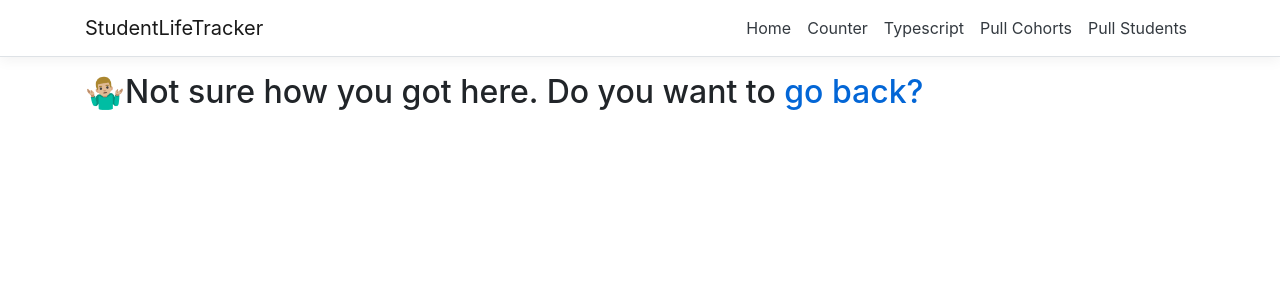
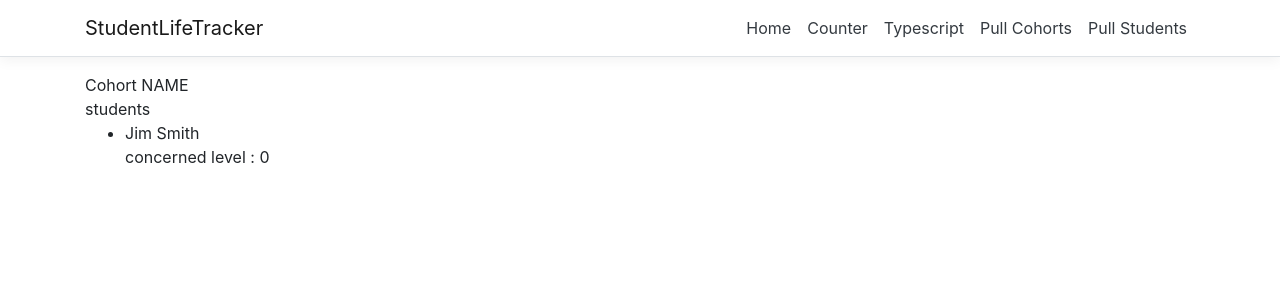
Before and after one commit to mdewey/StudentProgressTracker, a React (Create React App) app in the folder ClientApp/: page /cohort/1 in a window 1280 px wide. Shown: the top 300 px of the page. Built offline with nearby package versions, Linux system fonts and the light colour scheme; no server answers.

Commit message:
created links to a cohort page

```diff
--- a/ClientApp/package.json
+++ b/ClientApp/package.json
@@ -13,6 +13,7 @@
     "bootstrap": "^4.4.1",
     "jquery": "^3.4.1",
     "merge": "^1.2.1",
+    "moment": "^2.24.0",
     "node-sass": "^4.13.1",
     "oidc-client": "^1.10.1",
     "react": "^16.13.1",
--- a/ClientApp/src/App.jsx
+++ b/ClientApp/src/App.jsx
@@ -8,6 +8,7 @@ import NotFound from './pages/NotFound'
 import PullCohorts from './pages/PullCohorts'
 import './custom.scss'
 import PullStudents from './pages/PullStudents'
+import CohortDetails from './pages/CohortDetails'
 export default class App extends Component {
   static displayName = App.name
 
@@ -18,6 +19,7 @@ export default class App extends Component {
           <Route exact path="/" component={Home} />
           <Route exact path="/counter" component={HelloWorld} />
           <Route exact path="/typescript" component={HeyWorld} />
+          <Route exact path="/cohort/:cohortId" component={CohortDetails} />
           <Route exact path="/pull/cohorts" component={PullCohorts} />
           <Route exact path="/pull/students" component={PullStudents} />
           <Route exact path="*" component={NotFound} />
--- /dev/null
+++ b/ClientApp/src/components/CohortLink.jsx
@@ -0,0 +1,15 @@
+import React from 'react'
+import { Link } from 'react-router-dom'
+import moment from 'moment'
+
+const CohortLink = ({ cohort }) => {
+  return (
+    <li>
+      <Link to={`/cohort/${cohort.id}`}>
+        <div>{cohort.name}</div>
+      </Link>
+    </li>
+  )
+}
+
+export default CohortLink
--- /dev/null
+++ b/ClientApp/src/pages/CohortDetails.jsx
@@ -0,0 +1,30 @@
+import React, { useEffect } from 'react'
+import axios from 'axios'
+
+const CohortDetails = props => {
+  const { cohortId } = props.match.params
+  const getCohortData = async () => {
+    const resp = await axios.get('/api/cohort/' + cohortId)
+    console.log(resp.data)
+  }
+  useEffect(() => {
+    console.log(cohortId)
+    getCohortData()
+  })
+  return (
+    <div>
+      <section>Cohort NAME</section>
+      <section>
+        <header>students</header>
+        <ul>
+          <li>
+            <header>Jim Smith</header>
+            <p>concerned level : 0</p>
+          </li>
+        </ul>
+      </section>
+    </div>
+  )
+}
+
+export default CohortDetails
--- a/ClientApp/src/pages/Home.jsx
+++ b/ClientApp/src/pages/Home.jsx
@@ -1,14 +1,20 @@
 import React, { useEffect, useState } from 'react'
 import axios from 'axios'
+import moment from 'moment'
+import { createBrotliCompress } from 'zlib'
+import CohortLink from '../components/CohortLink'
 
 const Home = () => {
-  const [currentCohort, setCurrentCohort] = useState({})
+  const [currentCohorts, setCurrentCohorts] = useState([])
   const [allCohorts, setAllCohorts] = useState([])
 
   const getAllCohorts = async () => {
     const resp = await axios.get('/api/cohort')
     setAllCohorts(resp.data)
-    // NEXT: CONTINUE THE DASHBOARD
+    const current = resp.data.filter(cohort => {
+      return moment().isBetween(cohort.startDate, cohort.endDate)
+    })
+    setCurrentCohorts(current)
   }
 
   useEffect(() => {
@@ -19,12 +25,17 @@ const Home = () => {
     <div>
       <section>
         <header>Current Cohorts</header>
+        <ul>
+          {currentCohorts.map(cohort => {
+            return <CohortLink key={cohort.id} cohort={cohort} />
+          })}
+        </ul>
       </section>
       <section>
         <header>All Cohorts</header>
         <ul>
           {allCohorts.map(cohort => {
-            return <li>{cohort.name}</li>
+            return <CohortLink key={cohort.id} cohort={cohort} />
           })}
         </ul>
       </section>
```
Also changed, not shown: 1 other file (tests, documents, lock files or other folders).
